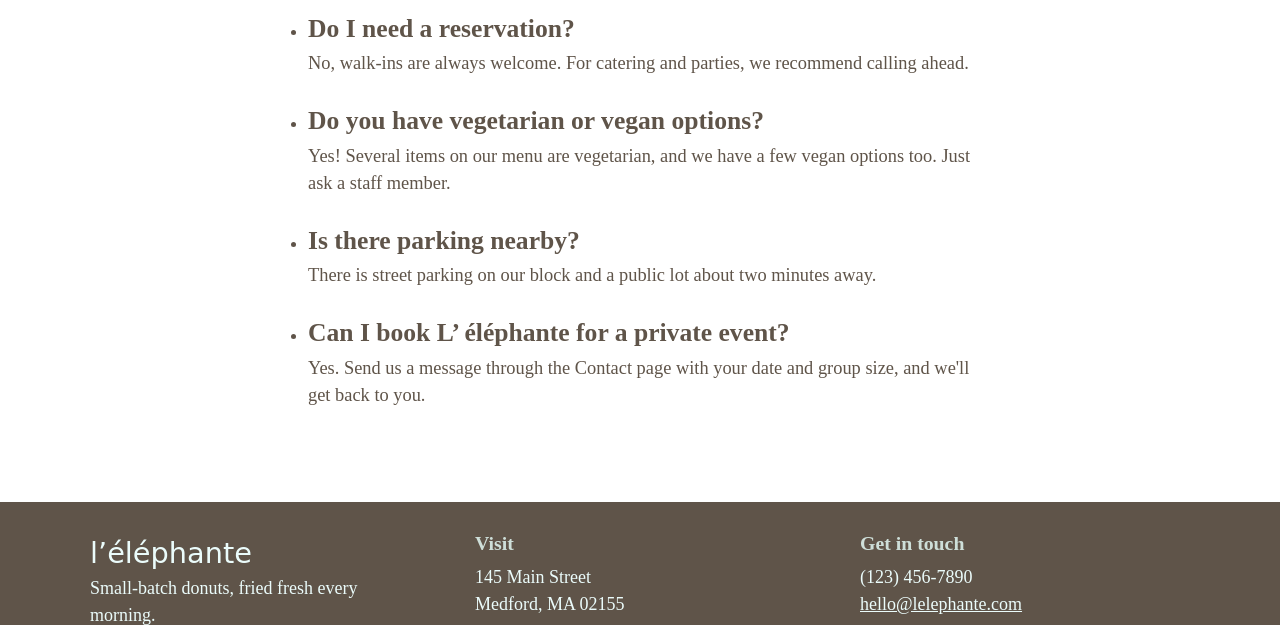
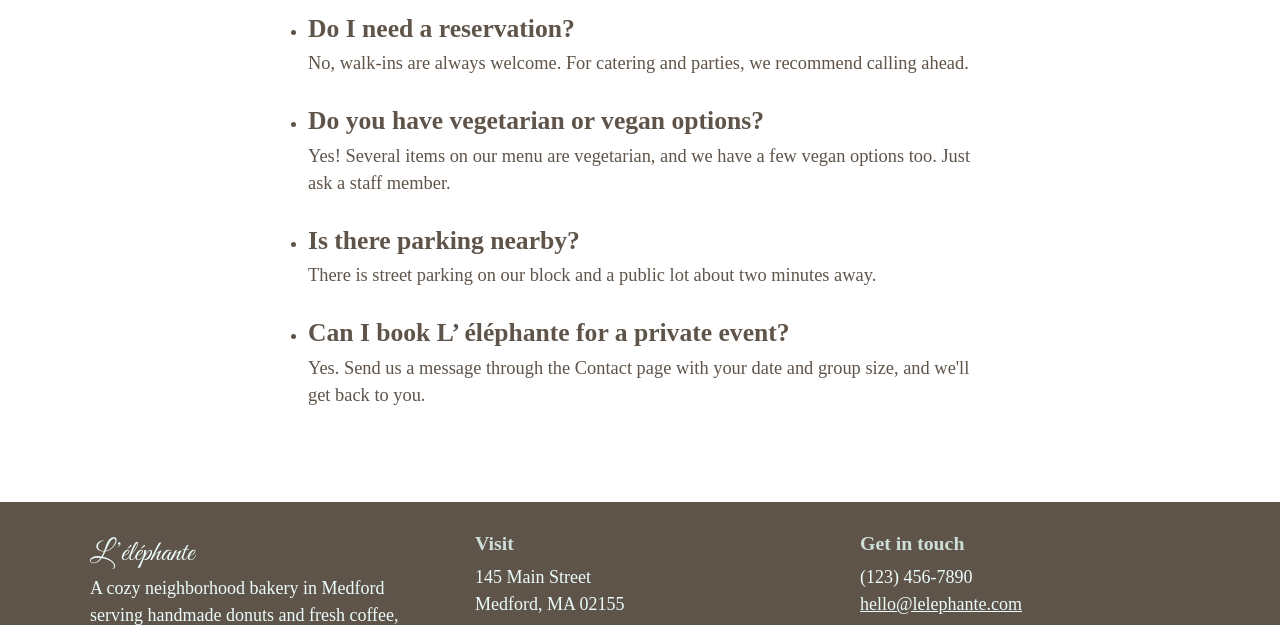
Before and after one commit to EduardoH16/CS20MidtermProject, a plain HTML site: page faq.html in a window 1280 px wide. Shown: the part 344-969 px from the top of the page. Drawn offline with Linux system fonts and the light colour scheme.

Commit message:
changed font of footer title and description of footer

```diff
--- a/faq.html
+++ b/faq.html
@@ -111,8 +111,8 @@
         <footer class="site-footer">
             <div class="footer-inner">
                 <div class="footer-col">
-                    <a href="index.html" class="logo">l’éléphante</a>
-                    <p>Small-batch donuts, fried fresh every morning.</p>
+                       <a href="index.html" class="logo" style="font-family: 'Great Vibes', 'Brush Script MT', 'Segoe Script', cursive;">L’éléphante</a>
+                       <p>A cozy neighborhood bakery in Medford serving handmade donuts and fresh coffee, made from scratch every morning.</p>
                 </div>
                 <div class="footer-col">
                     <h2>Visit</h2>
```
Also changed, not shown: contact.html (+2 -2 lines), delivery.html (+2 -2 lines), index.html (+2 -2 lines), menu.html (+2 -2 lines), reviews.html (+2 -2 lines), teammembers.html (+2 -2 lines).
